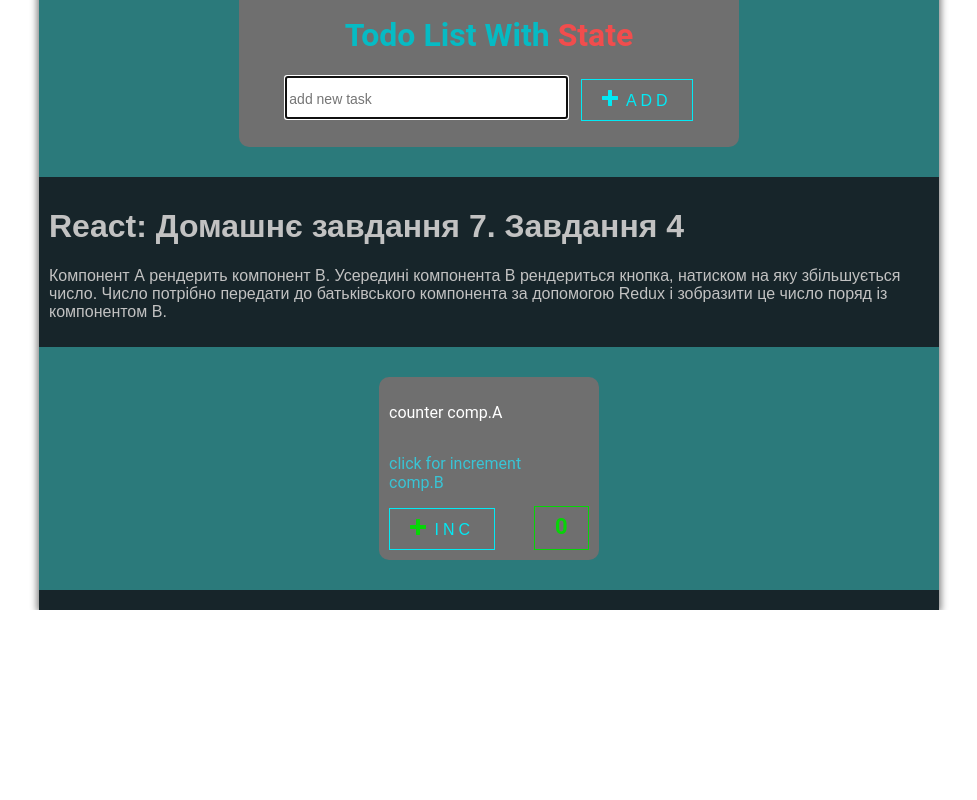
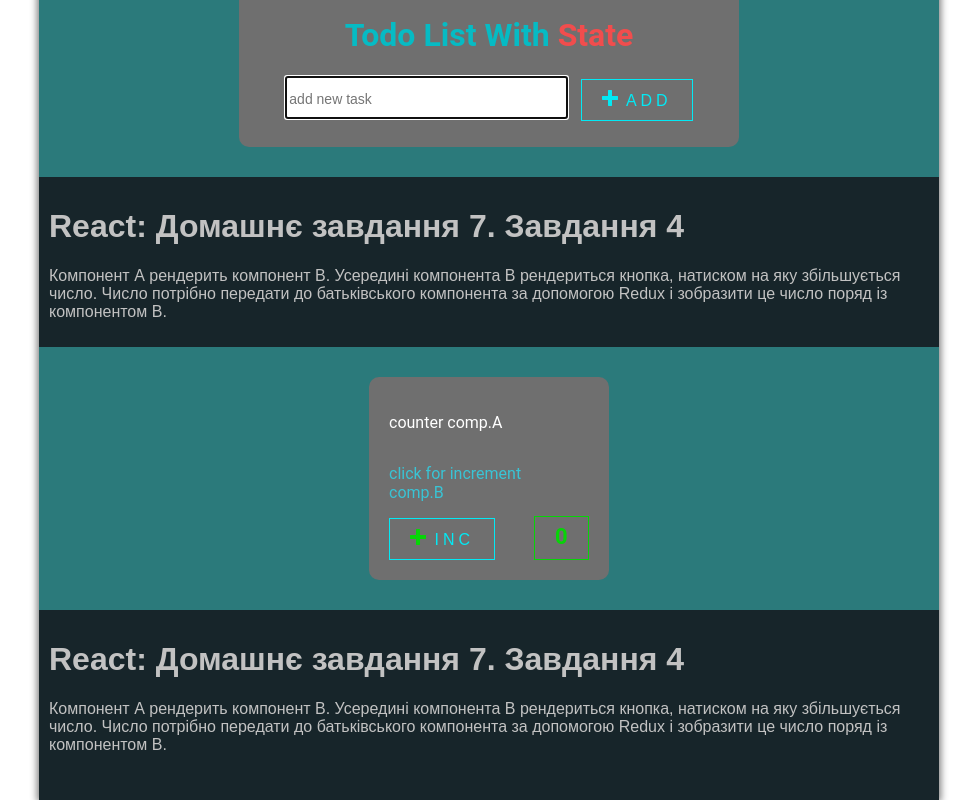
Before and after one commit to SerhiiHats/hw-7-at-react, a React (Create React App) app: page / in a window 1280 px wide. Shown: the part 283-1083 px from the top of the page, without its empty margins (151-1128 px from the left). Before the commit the page ends 893 px from the top, so only its background shows below. Built offline with nearby package versions, Linux system fonts and the light colour scheme.

Commit message:
fix style for counter

```diff
--- a/src/components/App/App.js
+++ b/src/components/App/App.js
@@ -25,7 +25,7 @@ function App() {
       <div className={styles.containerAnswer}>
         <Panel/>
       </div>
-
+      <Header nameTask={task2.name} descriptionTask={task2.description}/>
     </div>
   );
 }
--- a/src/components/Panel/Panel.module.scss
+++ b/src/components/Panel/Panel.module.scss
@@ -3,7 +3,7 @@
   background-color: #6f6f6f;
   border-radius: 10px;
   margin: 10px auto;
-  padding: 10px;
+  padding: 20px;
 
   section {
     display: flex;
```
